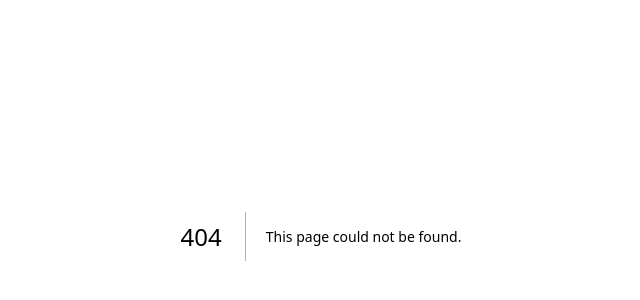
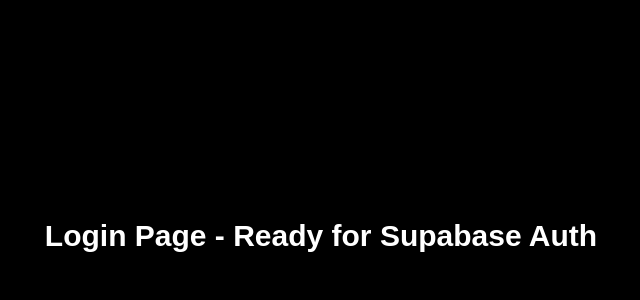
Before and after one commit to kaidexcli/Secuwear, a Next.js app in the folder main/: page /login in a window 1280 px wide. Before the commit this address had no page. Shown: the part 164-464 px from the top of the page, without its empty margins (319-959 px from the left). Built offline with nearby package versions, Linux system fonts and the light colour scheme.

Commit message:
Add login page

```diff
--- /dev/null
+++ b/main/app/login/page.tsx
@@ -0,0 +1,7 @@
+export default function LoginPage() {
+  return (
+    <div className="flex items-center justify-center min-h-screen bg-black text-white">
+      <h1 className="text-3xl font-bold">Login Page - Ready for Supabase Auth</h1>
+    </div>
+  )
+}
```
